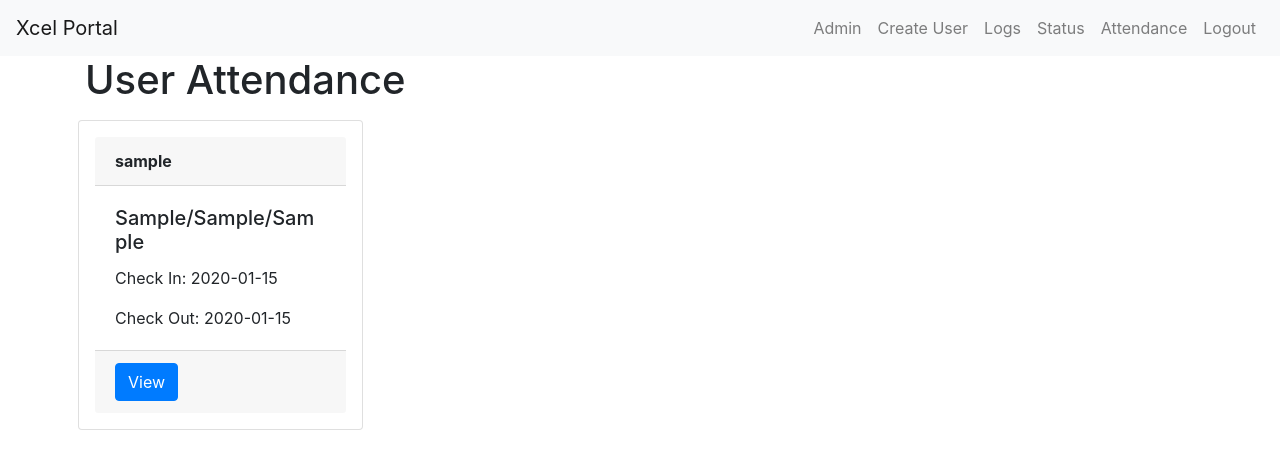
After one commit to SherryMaster/xcel_portal, a Django app: page /attendance/ in a window 1280 px wide. The commit adds this page. Shown: the top 469 px of the page. Run offline with Django 4.2, Linux system fonts and the light colour scheme; a user stored in the database is signed in; tables that the repository leaves empty hold one stand-in row (values such as "Sample post"); some libraries are stand-ins or nearby versions.

Commit message:
Going for Attendance

```diff
--- a/HR_App/admin.py
+++ b/HR_App/admin.py
@@ -1,6 +1,7 @@
 from django.contrib import admin
-from HR_App.models import Profile, Logs
+from HR_App.models import Profile, Logs, Attendance
 # Register your models here.
 
 admin.site.register(Profile)
 admin.site.register(Logs)
+admin.site.register(Attendance)
--- a/HR_App/models.py
+++ b/HR_App/models.py
@@ -31,3 +31,14 @@ class Logs(models.Model):
 
     def __str__(self):
         return self.user.username + ' ' + self.message + ' in', self.time, self.date
+
+class Attendance(models.Model):
+    user = models.ForeignKey(User, on_delete=models.CASCADE)
+    year = models.CharField(max_length=4)
+    month = models.CharField(max_length=2)
+    day = models.CharField(max_length=2)
+    in_time = models.CharField(null=True, blank=True, max_length=200)
+    out_time = models.CharField(null=True, blank=True, max_length=200)
+
+    def __str__(self):
+        return self.user.username
--- a/HR_App/urls.py
+++ b/HR_App/urls.py
@@ -11,6 +11,8 @@ urlpatterns = [
     path('logs/', views.LogsView.as_view(), name='logs'),
     path('statuspage/', views.UserStatusView.as_view(), name='user_status'),
     path('xceladmin/', views.AdminView.as_view(), name='admin'),
+    path('attendance/', views.AttendanceView.as_view(), name='attendance'),
+    path('attendance/<int:user_id>/', views.AttendanceView.as_view(), name='attendance'),
     # # functions paths
     # path('on_break/', views.break_start, name='func_break_start'),
     # path('end_break/', views.break_end, name='func_break_end'),
--- a/HR_App/views.py
+++ b/HR_App/views.py
@@ -7,7 +7,7 @@ from django.urls import reverse_lazy
 from django.contrib.auth.mixins import LoginRequiredMixin
 from django.contrib.auth import authenticate, login, logout
 from .forms import SignUpForm, ProfileForm
-from .models import Logs, Profile
+from .models import Logs, Profile, Attendance
 import datetime
 
 
@@ -123,6 +123,7 @@ class LoginView(TemplateView):
         :return:
         """
         create_log(self.request.user, 'Logged In')
+
         Profile.objects.filter(user=self.request.user).update(
             is_on_break=False,
             is_logged_in=True,
@@ -137,7 +138,18 @@ class LoginView(TemplateView):
         Profile.objects.filter(user=self.request.user).update(
             login_time=datetime.datetime(year, month, day, hour, minute, second),
         )
+        att = Attendance.objects.filter(user=self.request.user, year=year, month=month, day=day)
 
+        if att:
+            pass
+        else:
+            Attendance.objects.create(
+                user=self.request.user,
+                year=year,
+                month=month,
+                day=day,
+                in_time=datetime.datetime.now().strftime('%H:%M:%S'),
+            )
 
 class LogoutView(LoginRequiredMixin, TemplateView):
     template_name = 'HR_App/logout.html'
@@ -175,6 +187,14 @@ class LogoutView(LoginRequiredMixin, TemplateView):
         )
         create_log(self.request.user, f'Logged Out\nTotal Duration: {self.get_session_duration()}')
         self.add_worktime(self.get_session_duration())
+
+        att = Attendance.objects.filter(user=self.request.user, year=year, month=month, day=day)
+
+        if att:
+            att.update(out_time=datetime.datetime.now().strftime('%H:%M:%S'))
+        else:
+            pass
+
 
     def get_session_duration(self):
         login_time = Profile.objects.get(user=self.request.user).login_time
@@ -269,14 +289,25 @@ class AdminView(LoginRequiredMixin, ListView):
         return redirect('HR_App:admin')
 
 
+class AttendanceView(LoginRequiredMixin, ListView):
+    model = Attendance
+    template_name = 'HR_App/attendence.html'
+    context_object_name = 'attendance'
+
+    def get_queryset(self):
+        return Attendance.objects.order_by('-year', '-month', '-day')
+
+
+
+
 def break_start(profile_id):
     user = Profile.objects.get(id=profile_id).user
     Profile.objects.filter(user=user).update(
         is_on_break=True,
         break_start_time=datetime.datetime(
-                    datetime.datetime.now().year, datetime.datetime.now().month, datetime.datetime.now().day,
-                    datetime.datetime.now().hour, datetime.datetime.now().minute, datetime.datetime.now().second
-                )
+            datetime.datetime.now().year, datetime.datetime.now().month, datetime.datetime.now().day,
+            datetime.datetime.now().hour, datetime.datetime.now().minute, datetime.datetime.now().second
+        )
     )
     return redirect('HR_App:admin')
 
@@ -286,8 +317,8 @@ def break_end(profile_id):
     Profile.objects.filter(user=user).update(
         is_on_break=False,
         break_end_time=datetime.datetime(
-                    datetime.datetime.now().year, datetime.datetime.now().month, datetime.datetime.now().day,
-                    datetime.datetime.now().hour, datetime.datetime.now().minute, datetime.datetime.now().second
+            datetime.datetime.now().year, datetime.datetime.now().month, datetime.datetime.now().day,
+            datetime.datetime.now().hour, datetime.datetime.now().minute, datetime.datetime.now().second
         )
     )
     duration = get_break_duration(profile_id)
@@ -303,14 +334,15 @@ def get_break_duration(profile_id):
     break_duration = break_end_time - break_start_time
     return break_duration
 
+
 def add_break_time(profile_id, time):
-        break_time = Profile.objects.get(id=profile_id).total_break_time
-        break_hours = int(break_time.split(':')[0])
-        break_minutes = int(break_time.split(':')[1])
-        break_seconds = int(break_time.split(':')[2])
-        new_time = datetime.timedelta(hours=break_hours, minutes=break_minutes, seconds=break_seconds)
-        total_time = new_time + time
-        hours, remainder = divmod(total_time.seconds + total_time.days * 24 * 3600, 3600)
-        minutes, seconds = divmod(remainder, 60)
-        total_time = '{:02d}:{:02d}:{:02d}'.format(hours, minutes, seconds)
-        Profile.objects.filter(id=profile_id).update(total_break_time=total_time)
+    break_time = Profile.objects.get(id=profile_id).total_break_time
+    break_hours = int(break_time.split(':')[0])
+    break_minutes = int(break_time.split(':')[1])
+    break_seconds = int(break_time.split(':')[2])
+    new_time = datetime.timedelta(hours=break_hours, minutes=break_minutes, seconds=break_seconds)
+    total_time = new_time + time
+    hours, remainder = divmod(total_time.seconds + total_time.days * 24 * 3600, 3600)
+    minutes, seconds = divmod(remainder, 60)
+    total_time = '{:02d}:{:02d}:{:02d}'.format(hours, minutes, seconds)
+    Profile.objects.filter(id=profile_id).update(total_break_time=total_time)
--- a/TechAdminsProject/settings.py
+++ b/TechAdminsProject/settings.py
@@ -138,4 +138,4 @@ STATIC_ROOT = os.path.join(BASE_DIR, 'staticfiles')
 
 DEFAULT_AUTO_FIELD = 'django.db.models.BigAutoField'
 
-LOGIN_URL = '/login/'
+LOGIN_URL = 'accounts/login/'
--- /dev/null
+++ b/templates/HR_App/attendence.html
@@ -0,0 +1,50 @@
+{% extends "HR_App/base.html" %}
+
+{% block content %}
+    <h1>User Attendance</h1>
+    <div class="row">
+            {% for att in attendance %}
+                <div class="card col-lg-3 col-md-4 col-sm-6 mb-4 p-3 m-2">
+                    <div class="card-header">
+                        <strong>
+                        {{ att.user }}
+                        </strong>
+                    </div>
+                    <div class="card-body">
+                        <h5 class="card-title">
+                            {{ att.year }}/{{ att.month }}/{{ att.day }}
+                        </h5>
+                        <p class="card-text">
+                            Check In: {{ att.in_time }}
+                        </p>
+                        <p class="card-text">
+                            Check Out: {{ att.out_time }}
+                        </p>
+                    </div>
+                    <div class="card-footer">
+                        <a href="#" class="btn btn-primary">View</a>
+                    </div>
+                </div>
+            {% endfor %}
+    </div>
+
+
+{#    <table class="table">#}
+{#        <thead>#}
+{#            <tr>#}
+{#                <th>User</th>#}
+{#                <th>Check In</th>#}
+{#                <th>Check Out</th>#}
+{#            </tr>#}
+{#        </thead>#}
+{#        <tbody>#}
+{#            {% for user in users %}#}
+{#                <tr>#}
+{#                    <td>{{ user }}</td>#}
+{#                    <td>{{ user.check_in }}</td>#}
+{#                    <td>{{ user.check_out }}</td>#}
+{#                </tr>#}
+{#            {% endfor %}#}
+{#        </tbody>#}
+{#    </table>#}
+{% endblock %}
--- a/templates/HR_App/base.html
+++ b/templates/HR_App/base.html
@@ -31,6 +31,8 @@
               <li class="nav-item">
                   <a class="nav-link" href="{% url 'HR_App:user_status' %}">Status</a>
               </li>
+              <li class="nav-item">
+                  <a class="nav-link" href="{% url 'HR_App:attendance' %}">Attendance</a>
           {% endif %}
       <li class="nav-item">
         <a class="nav-link" href="{% url 'HR_App:logout' %}">Logout</a>
```
Also changed, not shown: HR_App/migrations/0022_attendance.py (added), HR_App/migrations/0023_remove_attendance_minute.py (added), 1 other file.
